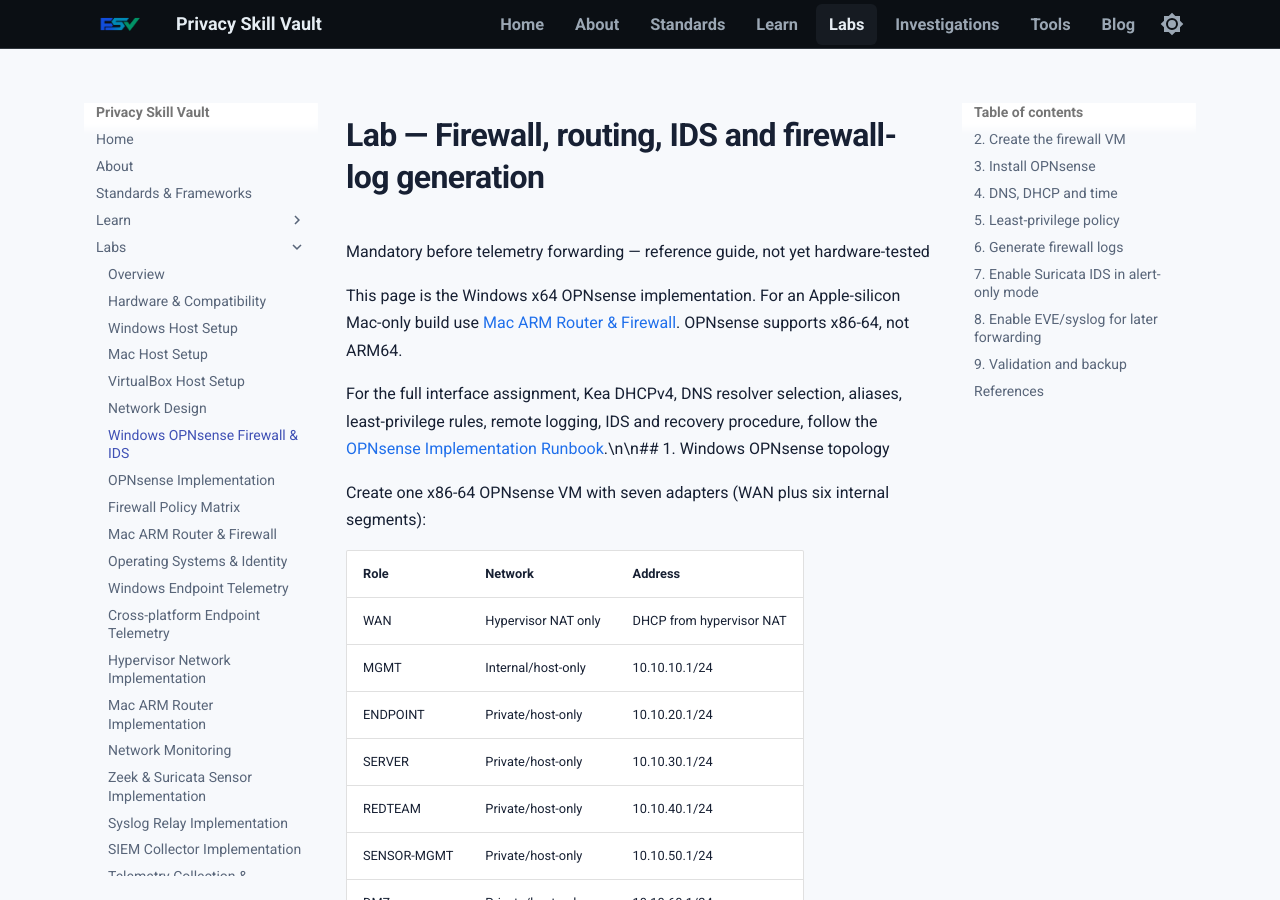
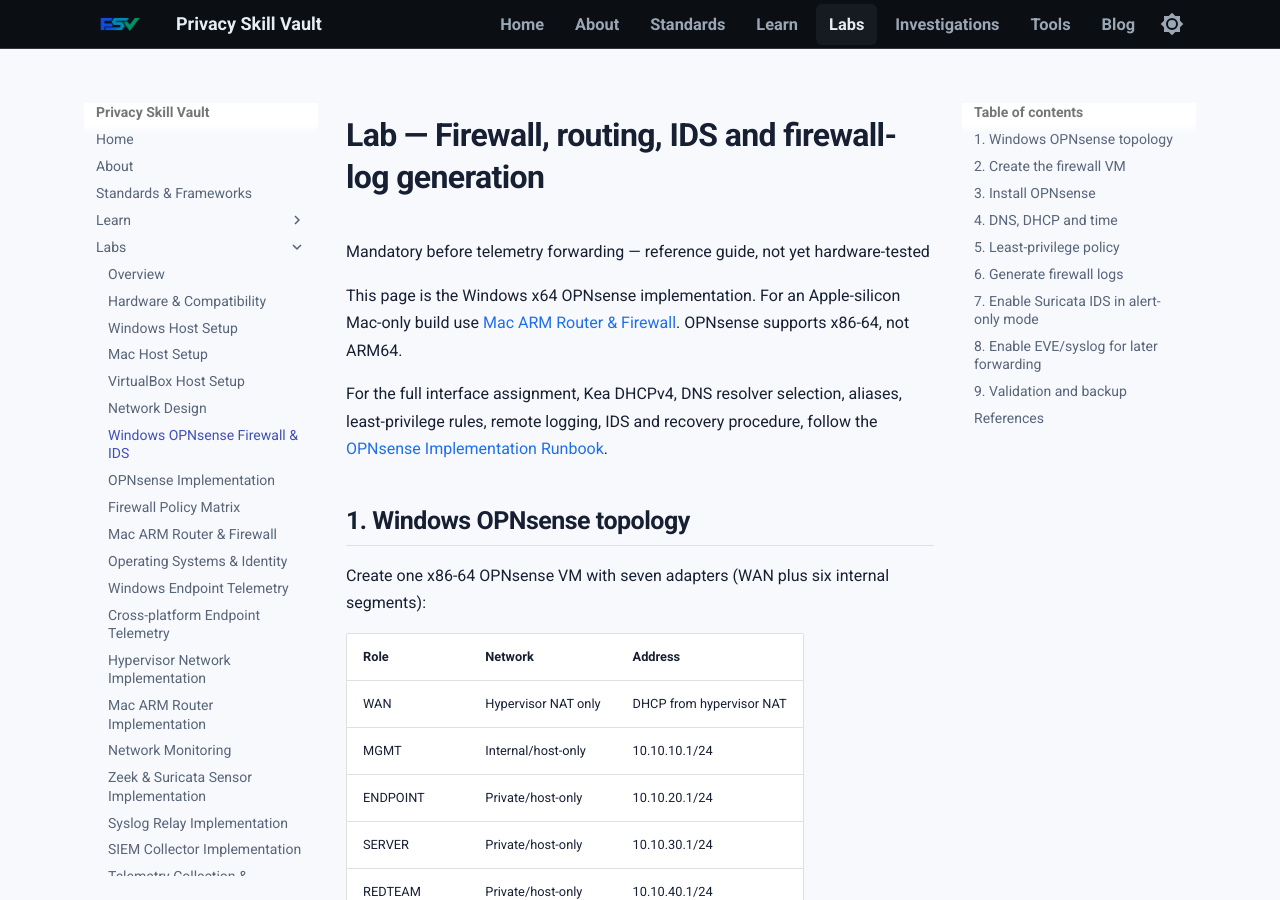
Before and after one commit to PrivacySkillVault/privacyskillvault.github.io, an MkDocs documentation site: the page built from docs/labs/firewall-routing.md, in a window 1280 px wide and 900 px high. Built offline with MkDocs 1.6.1 and Material for MkDocs 9.7.7, drawn with Linux system fonts in a browser that asks for light colours.

Commit message:
Fix OPNsense implementation link formatting

```diff
--- a/docs/labs/firewall-routing.md
+++ b/docs/labs/firewall-routing.md
@@ -4,7 +4,9 @@
 
 This page is the Windows x64 OPNsense implementation. For an Apple-silicon Mac-only build use [Mac ARM Router & Firewall](mac-arm-routing.md). OPNsense supports x86-64, not ARM64.
 
-For the full interface assignment, Kea DHCPv4, DNS resolver selection, aliases, least-privilege rules, remote logging, IDS and recovery procedure, follow the [OPNsense Implementation Runbook](opnsense-implementation.md).\n\n## 1. Windows OPNsense topology
+For the full interface assignment, Kea DHCPv4, DNS resolver selection, aliases, least-privilege rules, remote logging, IDS and recovery procedure, follow the [OPNsense Implementation Runbook](opnsense-implementation.md).
+
+## 1. Windows OPNsense topology
 
 Create one x86-64 OPNsense VM with seven adapters (WAN plus six internal segments):
 
```
